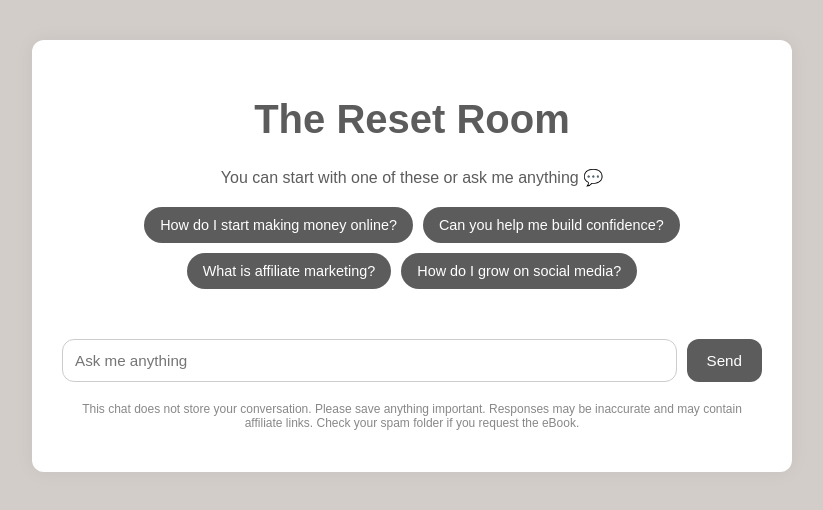
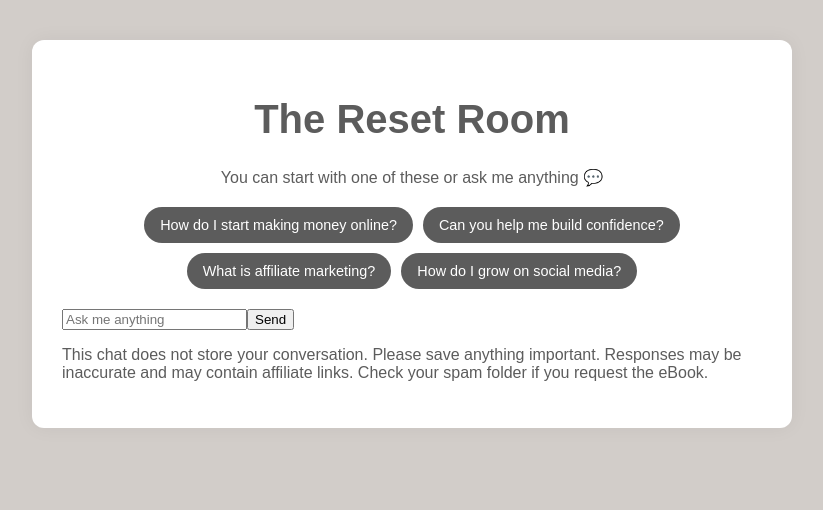
Before and after one commit to SarahFrenchMarketing/resetroom-chat-ui, a Next.js app: page / in a window 1280 px wide. Shown: the top 510 px of the page, without its empty margins (228-1051 px from the left). Built offline with nearby package versions, Linux system fonts and the light colour scheme.

Commit message:
Update index.js

```diff
--- a/pages/index.js
+++ b/pages/index.js
@@ -1,38 +1,38 @@
 import { useState, useRef, useEffect } from 'react';
 import Head from 'next/head';
-import '../styles/globals.css';
 
 export default function Home() {
   const [messages, setMessages] = useState([]);
   const [input, setInput] = useState('');
+  const [loading, setLoading] = useState(false);
   const chatEndRef = useRef(null);
 
   const suggestions = [
     'How do I start making money online?',
     'Can you help me build confidence?',
     'What is affiliate marketing?',
-    'How do I grow on social media?',
+    'How do I grow on social media?'
   ];
 
-  const scrollToBottom = () => {
-    chatEndRef.current?.scrollIntoView({ behavior: 'smooth' });
-  };
-
   useEffect(() => {
-    scrollToBottom();
+    if (chatEndRef.current) {
+      chatEndRef.current.scrollIntoView({ behavior: 'smooth' });
+    }
   }, [messages]);
 
   const handleSuggestion = (text) => {
-    setInput(text);
     sendMessage(text);
   };
 
   const sendMessage = async (message) => {
     if (!message.trim()) return;
+
     const newMessages = [...messages, { role: 'user', content: message }];
     setMessages(newMessages);
     setInput('');
+    setLoading(true);
 
+    try {
       const res = await fetch('/api/chat', {
         method: 'POST',
         headers: { 'Content-Type': 'application/json' },
@@ -41,6 +41,16 @@ export default function Home() {
 
       const data = await res.json();
       setMessages([...newMessages, data]);
+    } catch (err) {
+      console.error('Error sending message:', err);
+    } finally {
+      setLoading(false);
+    }
+  };
+
+  const handleSubmit = (e) => {
+    e.preventDefault();
+    sendMessage(input);
   };
 
   return (
@@ -65,31 +75,29 @@ export default function Home() {
             {messages.map((msg, i) => (
               <div
                 key={i}
-                className={
-                  msg.role === 'user' ? 'userMessage' : 'assistantMessage'
-                }
+                className={msg.role === 'user' ? 'userMessage' : 'assistantMessage'}
               >
-                {msg.content}
+                {msg.content.split('\n').map((line, index) => (
+                  <p key={index}>{line}</p>
+                ))}
               </div>
             ))}
-            <div ref={chatEndRef} />
+            {loading && <div className="assistantMessage">Typing...</div>}
+            <div ref={chatEndRef}></div>
           </div>
 
-          <div className="inputArea">
+          <form onSubmit={handleSubmit} className="formRow">
             <input
               type="text"
-              placeholder="Ask me anything"
               value={input}
               onChange={(e) => setInput(e.target.value)}
-              onKeyDown={(e) => e.key === 'Enter' && sendMessage(input)}
+              placeholder="Ask me anything"
             />
-            <button onClick={() => sendMessage(input)}>Send</button>
-          </div>
+            <button type="submit">Send</button>
+          </form>
 
-          <p className="footerNote">
-            This chat does not store your conversation. Please save anything important.
-            Responses may be inaccurate and may contain affiliate links. Check your spam
-            folder if you request the eBook.
+          <p className="disclaimer">
+            This chat does not store your conversation. Please save anything important. Responses may be inaccurate and may contain affiliate links. Check your spam folder if you request the eBook.
           </p>
         </div>
       </main>
```
Lines whose indentation alone changed are shown as unchanged.
